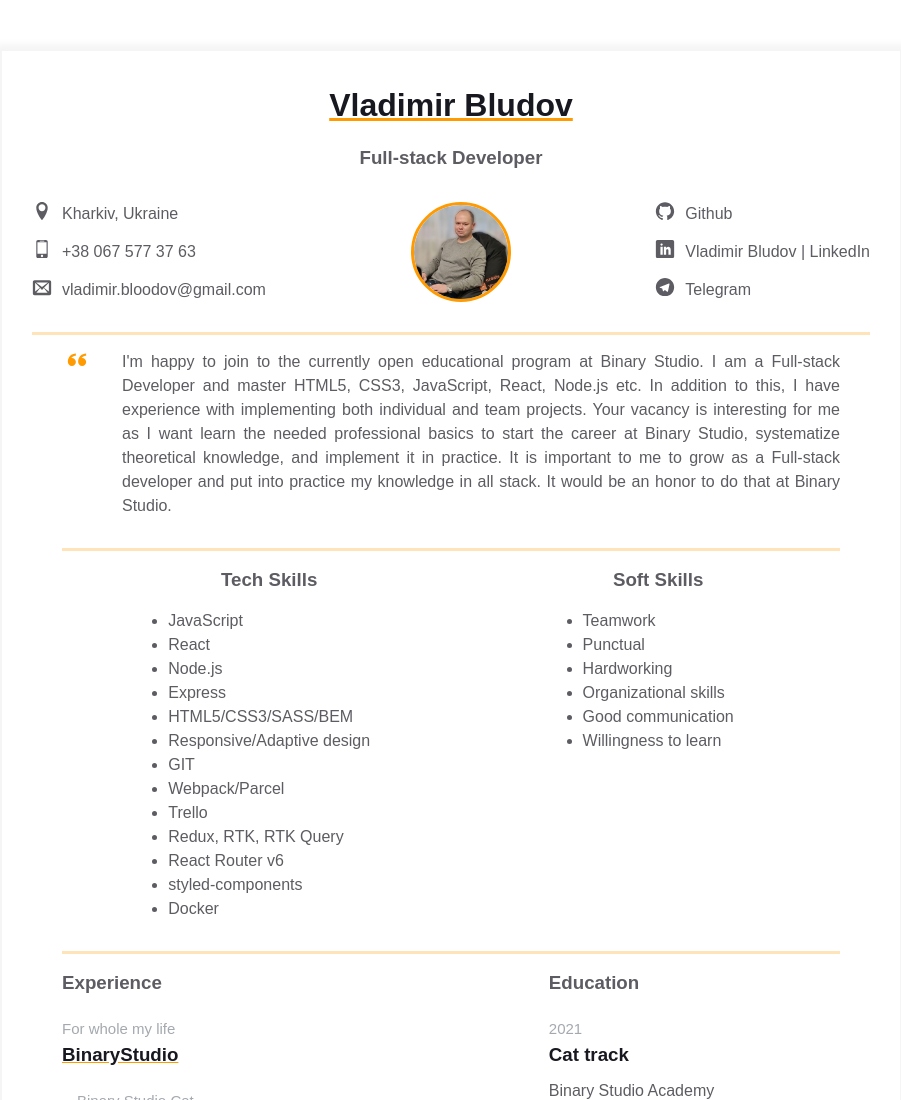
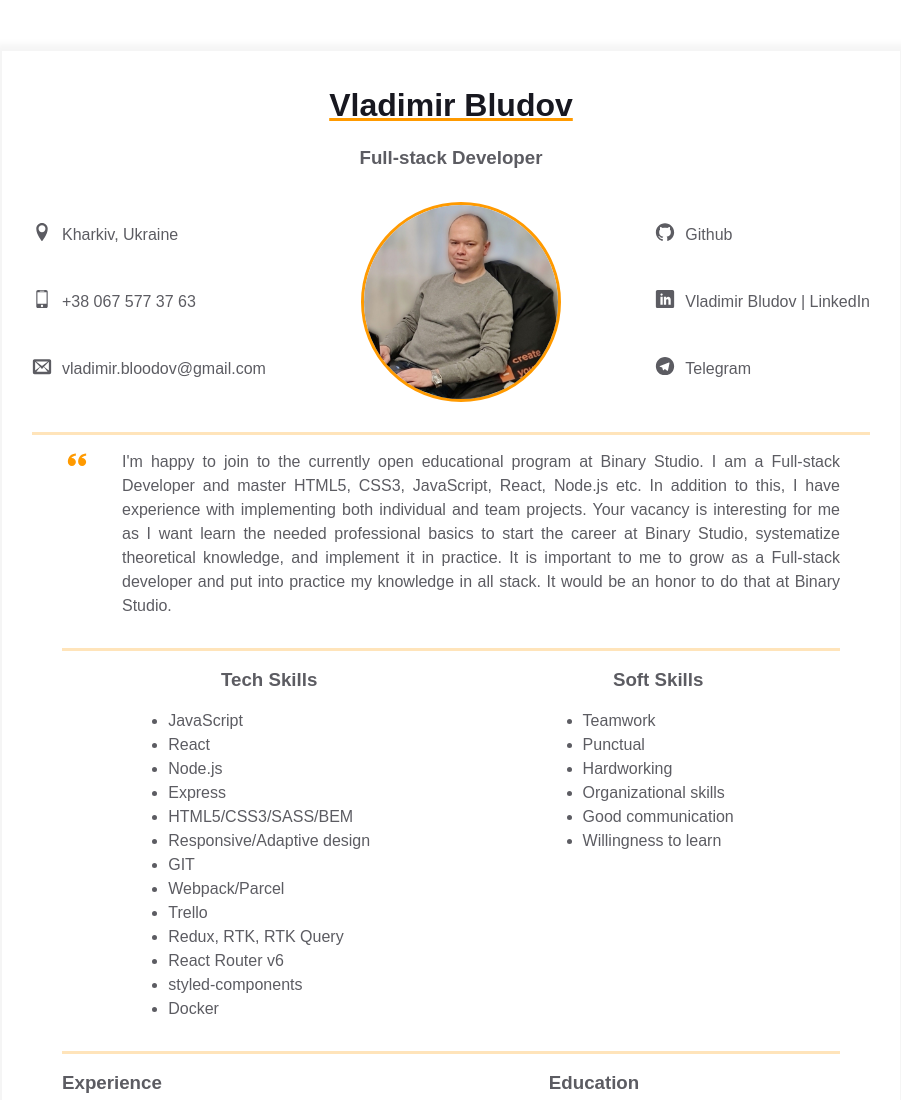
Before and after one commit to VladimirBludov/homepage, a plain HTML site: page index.html in a window 1280 px wide. Shown: the top 1100 px of the page, without its empty margins (189-1090 px from the left). Drawn offline with Linux system fonts and the light colour scheme.

Commit message:
small fix contacts info

```diff
--- a/styles.css
+++ b/styles.css
@@ -108,7 +108,7 @@ a {
 .contact-info__block {
   display: flex;
   flex-direction: column;
-  justify-content: space-between;
+  justify-content: space-around;
   list-style: none;
 }
 
@@ -149,8 +149,8 @@ a {
 
 .contact-info__avatar {
   border-radius: 50%;
-  width: 100px;
-  height: 100px;
+  width: 200px;
+  height: 200px;
   object-fit: cover;
   border: 3px solid;
   border-color: var(--text-decoration-color);
```
